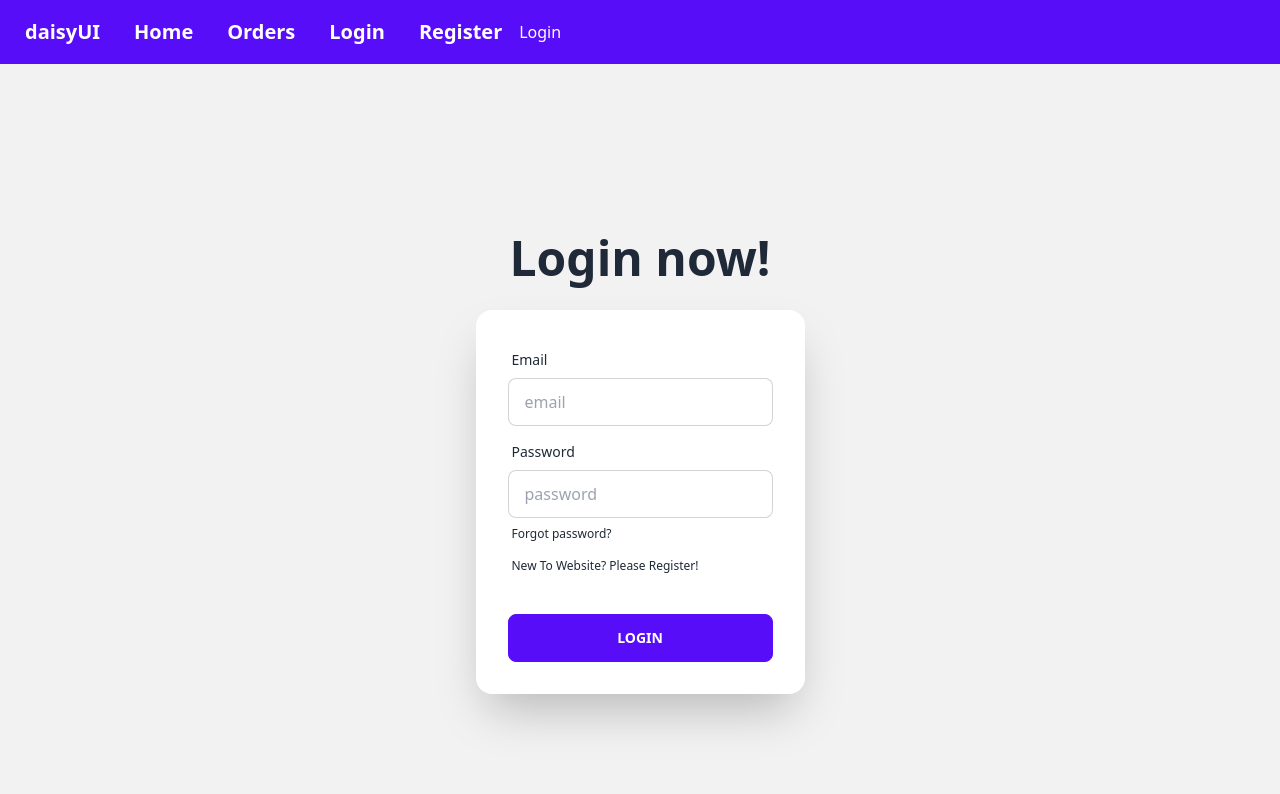
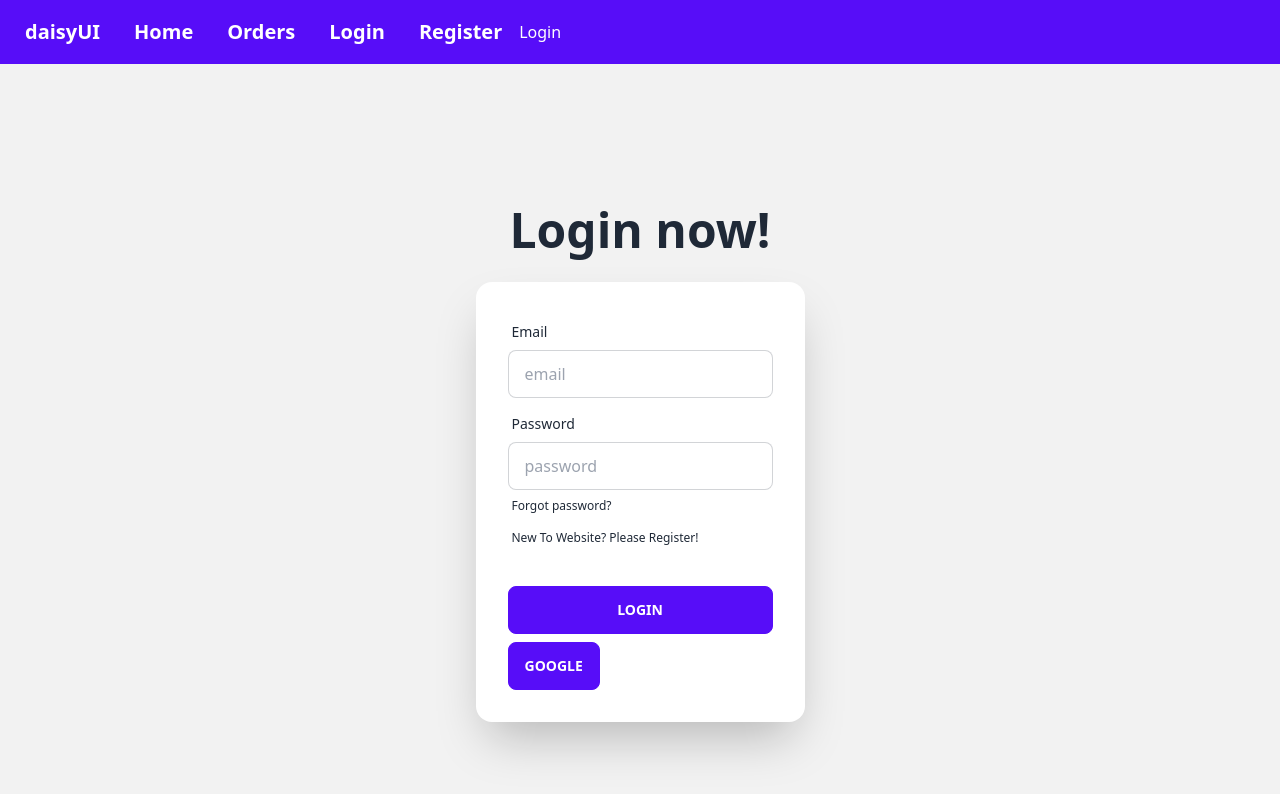
Before and after one commit to adittacse/auth-firebase-context-tailwind, a React (Vite) app: page /login in a window 1280 px wide. Shown: the top 794 px of the page. Built offline with nearby package versions, Linux system fonts and the light colour scheme; no server answers.

Commit message:
google login implemented

```diff
--- a/src/components/Login/Login.jsx
+++ b/src/components/Login/Login.jsx
@@ -3,7 +3,7 @@ import {Link} from "react-router-dom";
 import {AuthContext} from "../../providers/AuthProviders.jsx";
 
 const Login = () => {
-    const { signIn } = useContext(AuthContext);
+    const { signIn, signInWithGoogle } = useContext(AuthContext);
 
     const handleLogin = (event) => {
         event.preventDefault();
@@ -20,6 +20,16 @@ const Login = () => {
             .catch(error => {
                 console.error(error);
             });
+    }
+
+    const handleGoogleSignIn = () => {
+        signInWithGoogle()
+            .then(result => {
+                const loggedUser = result.user;
+            })
+            .catch(error => {
+                console.error(error);
+            })
     }
 
     return (
@@ -51,6 +61,9 @@ const Login = () => {
                         <div className="form-control mt-6">
                             <button className="btn btn-primary">Login</button>
                         </div>
+                        <div>
+                            <button onClick={handleGoogleSignIn} className="btn btn-primary">Google</button>
+                        </div>
                     </form>
                 </div>
             </div>
--- a/src/providers/AuthProviders.jsx
+++ b/src/providers/AuthProviders.jsx
@@ -1,9 +1,10 @@
 import React, {createContext, useEffect, useState} from 'react';
-import { getAuth, createUserWithEmailAndPassword, signInWithEmailAndPassword, onAuthStateChanged, signOut } from "firebase/auth";
+import { getAuth, createUserWithEmailAndPassword, signInWithEmailAndPassword, onAuthStateChanged, signOut, GoogleAuthProvider, signInWithPopup } from "firebase/auth";
 import app from "../firebase/firebase.config.js";
 
 export const AuthContext = createContext(null);
 const auth = getAuth(app);
+const googleAuthProvider = new GoogleAuthProvider();
 
 const AuthProviders = ({ children }) => {
     const [user, setUser] = useState(null);
@@ -30,6 +31,10 @@ const AuthProviders = ({ children }) => {
         }
     }, []);
 
+    const signInWithGoogle = () => {
+        return signInWithPopup(auth, googleAuthProvider);
+    }
+
     const logOut = () => {
         return signOut(auth);
     }
@@ -39,7 +44,8 @@ const AuthProviders = ({ children }) => {
         createUser,
         signIn,
         logOut,
-        loading
+        loading,
+        signInWithGoogle
     }
 
     return (
```
